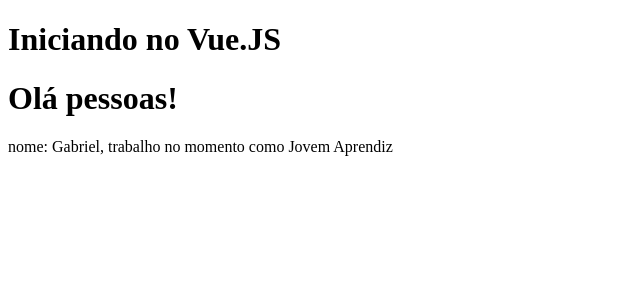
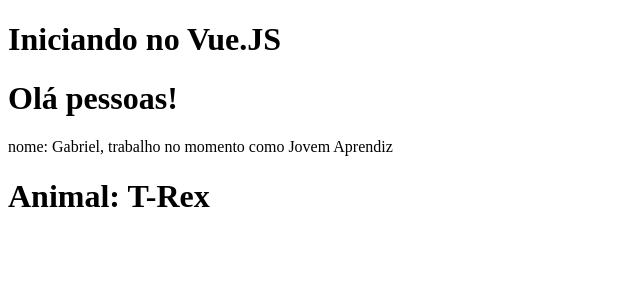
Before and after one commit to Dinos-s/VUE-curso, a Vue app: page / in a window 1280 px wide. Shown: the top 300 px of the page, without its empty margins (0-640 px from the left). Built offline with nearby package versions, Linux system fonts and the light colour scheme.

Commit message:
LifeCycle Vue

```diff
--- a/src/App.vue
+++ b/src/App.vue
@@ -1,14 +1,17 @@
 <template>
   <h1>Iniciando no Vue.JS</h1>
   <firstComponent/>
+  <LifeCycle/>
 </template>
 
 <script>
 import firstComponent from "./components/firstComponent.vue";
+import LifeCycle from "./components/LifeCycle.vue";
   export default {
     name: 'App',
     components:{
-      firstComponent
-    }
+      firstComponent,
+      LifeCycle,
+    },
   }
 </script>
--- /dev/null
+++ b/src/components/LifeCycle.vue
@@ -0,0 +1,26 @@
+<template>
+    <h1>Animal: {{ animal }}</h1>
+</template>
+
+<script>
+    export default {
+        animal: 'Rino',
+        data(){
+            return{
+                animal: 'desconhecido'
+            }
+        },
+
+        created(){
+            setTimeout(() => {
+                this.animal = "Morcego"
+            }, 1000);
+        },
+
+        mounted(){
+            setTimeout(() => {
+                this.animal = "T-Rex"
+            }, 2000);
+        }
+    }
+</script>
```
